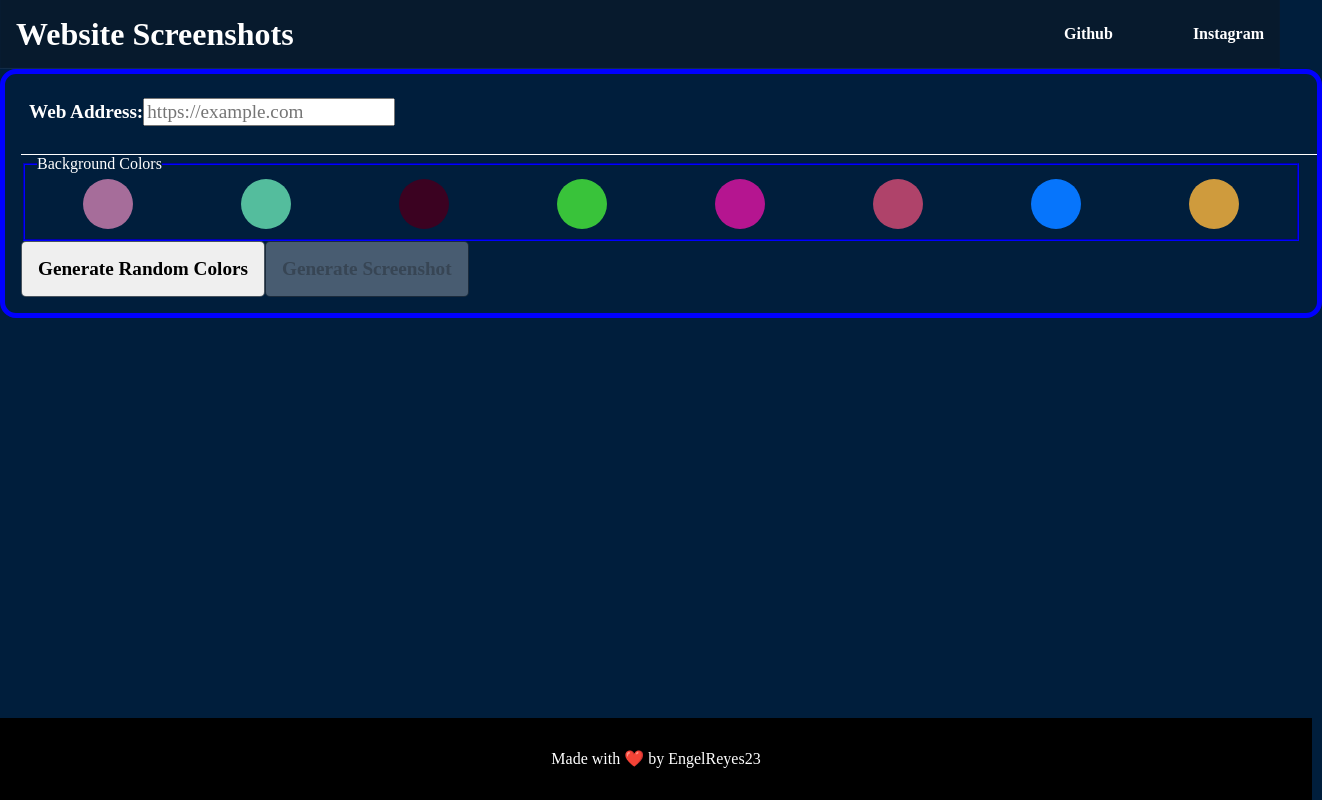
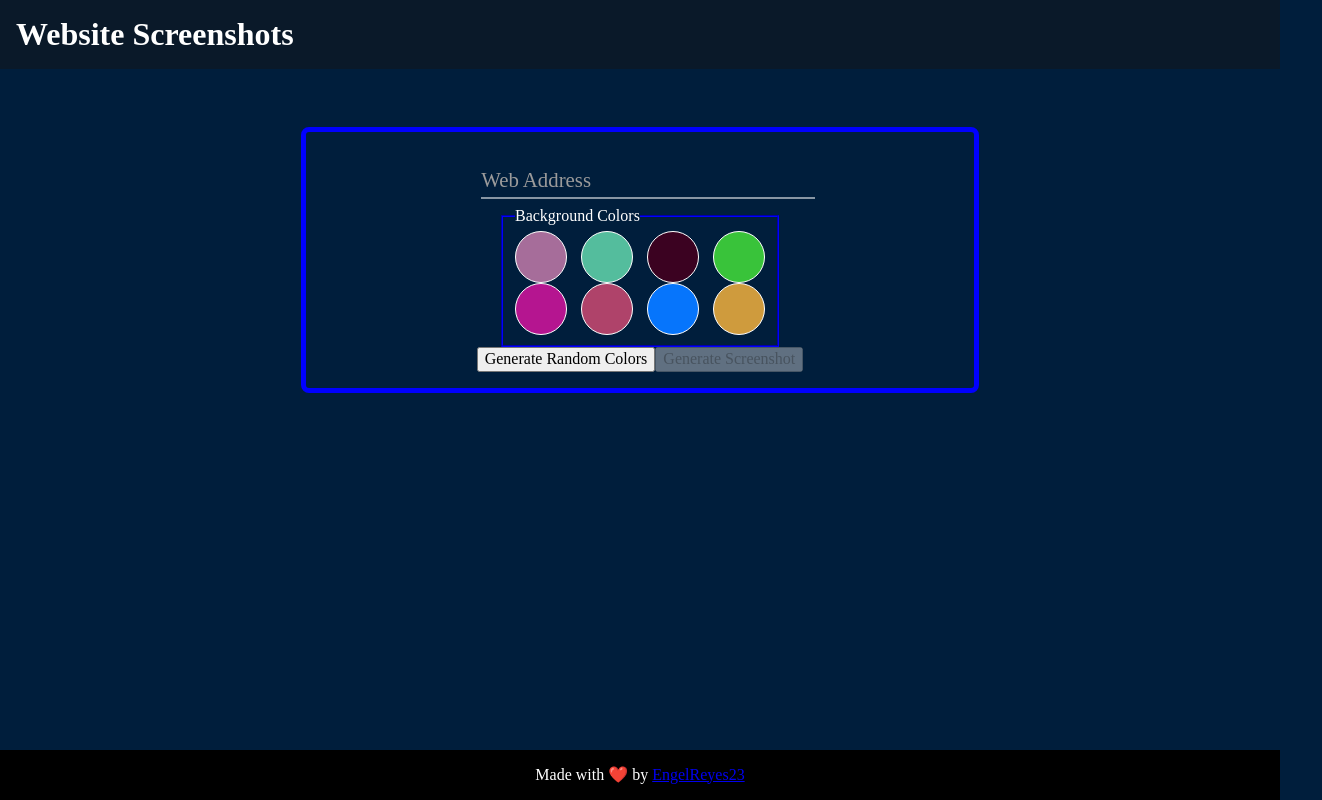
Before and after one commit to EngelReyes23/WebsiteScreenshot, a React (Create React App) app: page / in a window 1280 px wide. Shown: the whole page, 1322 px wide, since content can reach past the window. Built offline with nearby package versions, Linux system fonts and the light colour scheme.

Commit message:
diseño +-

```diff
--- a/src/components/Form.jsx
+++ b/src/components/Form.jsx
@@ -8,16 +8,22 @@ export const Form = ({ setUrl, setColor, setIsValid }) => {
 	const [colorList, setColorList] = useState(getRandomColors());
 
 	return (
-		<section className="form" style={{ borderColor: selectedColor }}>
-			<div className="form__input">
-				<label htmlFor="webAddress">Web Address:</label>
+		<section
+			className="form animate__animated animate__fadeIn"
+			style={{ borderColor: selectedColor }}
+		>
+			<div className="form__group">
 				<input
 					type="text"
+					className="form__field"
 					placeholder="https://example.com"
 					id="webAddress"
 					value={webAddress}
 					onChange={(e) => setWebAddress(e.target.value)}
 				/>
+				<label className="form__label" htmlFor="webAddress">
+					Web Address
+				</label>
 			</div>
 			<fieldset style={{ borderColor: selectedColor }}>
 				<legend>Background Colors</legend>
--- a/src/components/Header.jsx
+++ b/src/components/Header.jsx
@@ -2,10 +2,10 @@ export const Header = () => {
 	return (
 		<header className="header">
 			<h1 className="header__title">Website Screenshots</h1>
-			<div className="header__contact">
+			{/* <div className="header__contact">
 				<a href="#">Github</a>
 				<a href="#">Instagram</a>
-			</div>
+			</div> */}
 		</header>
 	);
 };
--- a/src/components/Result.jsx
+++ b/src/components/Result.jsx
@@ -26,10 +26,10 @@ export const Result = ({ url, color, setIsValid }) => {
 			{!isVisible ? (
 				<Spinner color={color} />
 			) : (
-				<section className="result">
-					<div className="result__buttons">
+				<section className="result animate__animated animate__fadeIn">
+					<div className="result__buttons animate__animated animate__slideInUp animate__delay-1s">
 						<button
-							className="button"
+							className="button button--result"
 							style={{ backgroundColor: color }}
 							onClick={() => {
 								setIsValid(false);
@@ -38,7 +38,8 @@ export const Result = ({ url, color, setIsValid }) => {
 							Back
 						</button>
 						<a
-							className="button"
+							download="Screenshot.png"
+							className="button button--result"
 							style={{ backgroundColor: color }}
 							href={downloadUrl}
 						>
--- a/src/components/css/style.css
+++ b/src/components/css/style.css
@@ -1,208 +1,202 @@
-/* #region General style */
 body {
-	color: #ffffff;
+	padding: 0;
+	position: relative;
+	height: 100vh;
+	color: #fff;
 	background-color: #001e3c;
-	position: relative;
-	min-height: 100vh;
-	padding: 0;
-	margin: 0;
 }
 
+/* #region header */
 .header {
-	position: sticky;
-	top: 0;
-	z-index: 1;
-	margin: 0;
-	padding: 0;
+	/* border: 5px solid red; */
 	display: flex;
+	flex-wrap: wrap;
 	justify-content: space-between;
-	flex-wrap: wrap;
-	width: 100%;
-	color: #ffffff;
-	background-color: #0a1929b8;
-	box-shadow: rgb(19 47 76) 0px -1px 1px inset;
+	align-items: center;
+	background-color: #0a1929;
+	padding: 1rem;
 }
 
 .header__title {
 	margin: 0;
-	padding: 1rem;
-	font-weight: bold;
 }
 
 .header__contact {
 	margin: 0;
-	padding: 1rem;
-	min-width: 100px;
-	width: 200px;
-
 	display: flex;
 	justify-content: space-between;
 	align-items: center;
+}
+/* #region header */
 
-	font-weight: bold;
-	text-align: center;
+/* #region  main */
+.main {
+	/* border: 5px solid red; */
+	width: calc(100% - 0.6rem);
+	height: 510px;
+	position: relative;
+	top: 0.5rem;
+	margin: 0 auto;
 }
 
-.header__contact a {
-	color: #ffffff;
-	text-decoration: none;
+/* #region form */
+.form {
+	border: 5px solid red;
+	padding: 1rem;
+	border-radius: 0.5rem;
+	position: relative;
+	top: 50px;
+	margin: 0 auto;
+	width: clamp(50%, 300px, 100% - 0.6rem);
+	display: flex;
+	flex-direction: column;
+	align-items: center;
+	transition: all 0.5s ease-in-out;
 }
 
-.main {
-	width: 100%;
-	height: 100%;
-	display: grid;
-	/* place-items: center; */
-	margin: 0;
+.form__group {
+	position: relative;
+	padding: 15px 0 0;
+	width: 50%;
+	margin-bottom: 0.5rem;
 }
 
-.form {
+.form__field {
+	border: 1px solid #fff;
 	width: 100%;
-	border: 5px solid;
-	transition: all 0.3s;
-	border-radius: 1rem;
-	padding: 1rem;
-
-	/* box-shadow: 2.8px 2.8px 2.2px rgba(0, 0, 0, 0.02),
-		6.7px 6.7px 5.3px rgba(0, 0, 0, 0.028),
-		12.5px 12.5px 10px rgba(0, 0, 0, 0.035),
-		22.3px 22.3px 17.9px rgba(0, 0, 0, 0.042),
-		41.8px 41.8px 33.4px rgba(0, 0, 0, 0.05),
-		100px 100px 80px rgba(0, 0, 0, 0.07); */
+	border: 0;
+	outline: 0;
+	padding: 0.5rem;
+	border-bottom: 2px solid #ffffff88;
+	background-color: transparent;
+	font-weight: bold;
+	color: #fff;
+	transition: border-color 0.2s ease-in-out;
 }
 
-.form__input {
-	width: 100%;
-	height: 3rem;
-	border: none;
-	border-bottom: 1px solid #ffffff;
-	background-color: transparent;
-	color: #ffffff;
-	font-size: 1.2rem;
-	font-weight: bold;
-	padding: 0.5rem;
-	margin: 0;
+.form__field::placeholder {
+	color: transparent;
 }
 
-input {
-	outline: none;
+.form__label {
+	display: block;
+	position: absolute;
+	font-size: 1rem;
+	top: 0;
+	font-size: 0.8rem;
+	color: #9b9b9b;
+	transition: 0.2s ease-in-out;
 }
 
+.form__field:placeholder-shown ~ .form__label {
+	font-size: 1.3rem;
+	cursor: text;
+	top: 20px;
+}
+
+.form__field:focus {
+	padding-bottom: 6px;
+	font-weight: 700px;
+	border-width: 3px;
+	border-image: linear-gradient(to right, #ff0062, #00ffff);
+	border-image-slice: 1;
+}
+
+.form__field:focus ~ .form__label {
+	font-size: 1rem;
+	display: block;
+	top: 0;
+	color: #2afadf;
+}
+/* #endregion form */
+
+/* #region Colors */
+
 .colors__container {
-	margin: 0;
 	display: flex;
 	flex-wrap: wrap;
-	justify-content: space-around;
-	column-gap: 1rem;
+	justify-content: space-between;
 	align-items: center;
-	align-content: center;
+	width: 250px;
+	margin: 0 auto;
 }
 
 .color-box {
-	border-radius: 100%;
 	width: 50px;
 	height: 50px;
+	border: 1px solid #fff;
+	border-radius: 50%;
 	cursor: pointer;
 }
 
+/* #endregion Colors */
+
+/* #region Result */
 .result {
-	margin: 0;
-	background-color: coral;
+	/* border: 5px solid blue; */
 	display: flex;
-	flex-wrap: wrap;
-	width: 100%;
-	justify-content: space-between;
-	flex-wrap: wrap;
-	padding: 1rem;
-	margin: 0;
+	flex-direction: column;
+	align-items: center;
+	margin: 0 auto;
+	width: calc(100% - 0.6rem);
 }
 
 .result__buttons {
+	/* margin-bottom: 0.2rem; */
+	z-index: -1;
+	width: 50%;
 	display: flex;
-	justify-content: center;
-	flex-wrap: wrap;
-	width: 100%;
-	margin: 0;
-	padding: 1rem;
+	justify-content: space-evenly;
+	column-gap: 1rem;
+}
+
+.button--result {
+	border: 1px solid black;
+	padding: 0.5rem;
+	border-radius: 0.5rem;
+	text-decoration: none;
+	color: #fff;
+	text-shadow: 0 0 0.5rem #000;
 }
 
 .result__img {
-	max-width: 1000px;
+	/* border: 5px solid red; */
+	width: clamp(50%, 300px, 100% - 0.6rem);
+	margin: 0 auto;
 	height: auto;
-	border-radius: 1rem;
-	box-shadow: 2.8px 2.8px 2.2px rgba(0, 0, 0, 0.02),
-		6.7px 6.7px 5.3px rgba(0, 0, 0, 0.028),
-		12.5px 12.5px 10px rgba(0, 0, 0, 0.035),
-		22.3px 22.3px 17.9px rgba(0, 0, 0, 0.042),
-		41.8px 41.8px 33.4px rgba(0, 0, 0, 0.05),
-		100px 100px 80px rgba(0, 0, 0, 0.07);
 }
 
 .result__img img {
+	border-radius: 1rem;
 	width: 100%;
-	height: auto;
+}
+/* #endregion Result */
+
+/* #region Buttons */
+.button {
+	/* border: 3px solid red; */
+
+	cursor: pointer;
 }
 
-/* #region Buttons */
-.buttons {
-	display: flex;
-	justify-content: space-around;
-	flex-wrap: wrap;
-	align-items: center;
-	margin: 1rem 0;
-	align-items: center;
-	gap: 1rem;
-}
+/* #endregion Buttons */
 
-.button {
-	padding: 1rem;
-}
+/* #endregion main */
 
-.button--form {
-	padding: 1rem;
-	border: 1px solid #0a1929b8;
-	border-radius: 5px;
-	cursor: pointer;
-	font-size: 1.2rem;
-	font-weight: bold;
-	text-align: center;
-	text-decoration: none;
-}
-
-.button:hover {
-	background-color: #001e3c;
-	color: #ffffff;
-}
-/* #endregion */
-
-/* #endregion */
-
-/* #region Footer */
+/* #region footer */
 .footer {
-	display: flex;
-	justify-content: center;
-	align-items: center;
-	padding: 1rem;
+	/* border: 5px solid red; */
 	margin: 0;
-
 	position: absolute;
 	bottom: 0;
 	width: 100%;
 
-	color: #ffffff;
-	background-color: #000000;
+	background-color: black;
+	display: flex;
+	justify-content: center;
+	align-items: center;
 }
-
-.footer a {
-	color: #ffffff;
-	text-decoration: none;
-}
-
-.footer a:hover {
-	color: #ffffff;
-	text-decoration: underline;
-}
-/* #endregion */
+/* #endregion footer */
 
 /* #region Spinner */
 .loader,
@@ -264,4 +258,5 @@ input {
 		height: 5em;
 	}
 }
-/* #endregion */
+
+/* #endregion Spinner */
```
